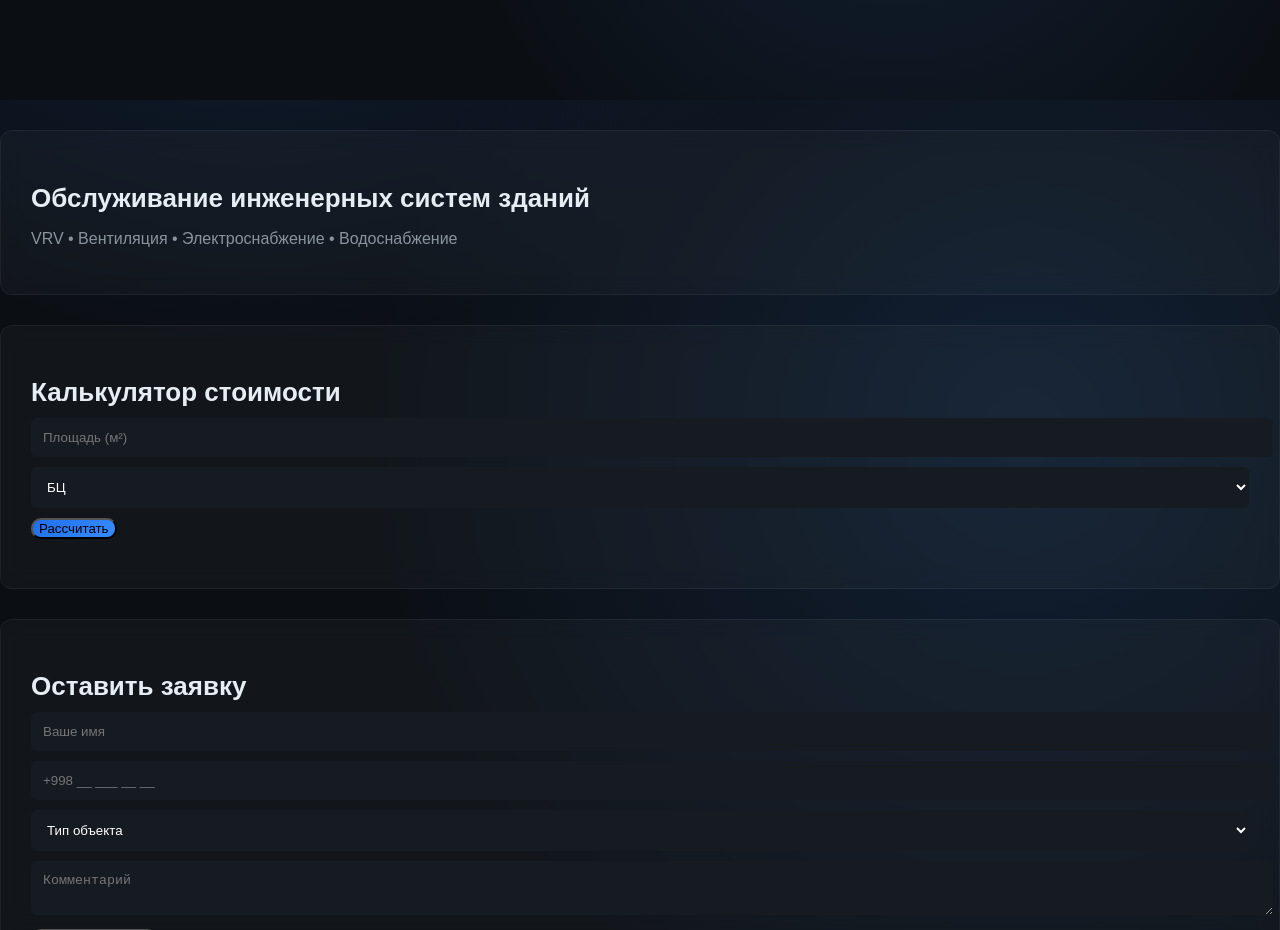
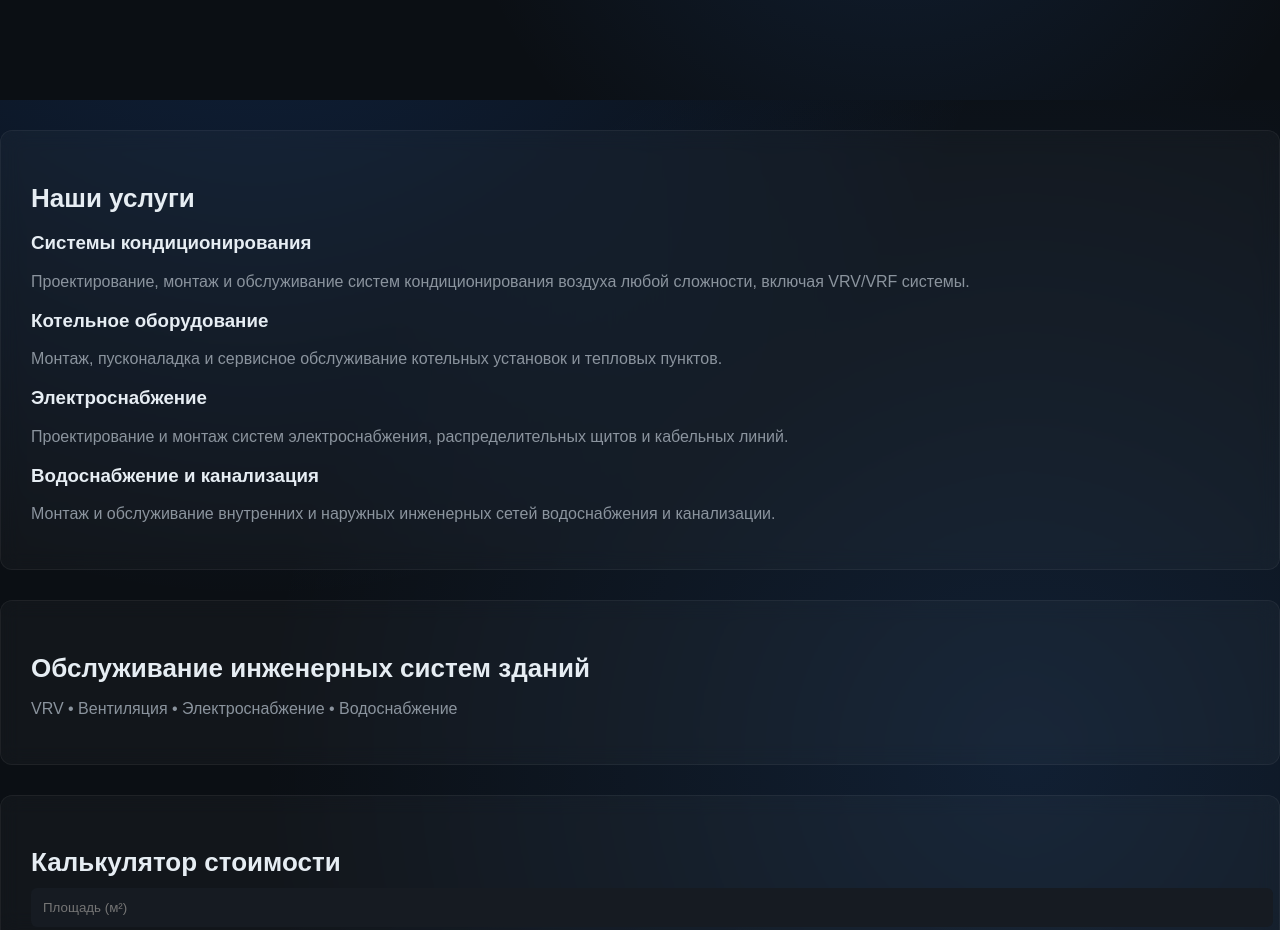
Before and after one commit to alexandroisg-jpg/asiatechnostroy, a website: page public/index.html in a window 1280 px wide. Shown: the part 860-1790 px from the top of the page. Drawn offline with Linux system fonts and the light colour scheme.

Commit message:
Update index.html

```diff
--- a/public/index.html
+++ b/public/index.html
@@ -28,6 +28,34 @@
 
   </div>
 
+</section>
+
+  <section class="services">
+  <div class="container">
+    <h2>Наши услуги</h2>
+
+    <div class="services-grid">
+      <div class="service-card">
+        <h3>Системы кондиционирования</h3>
+        <p>Проектирование, монтаж и обслуживание систем кондиционирования воздуха любой сложности, включая VRV/VRF системы.</p>
+      </div>
+
+      <div class="service-card">
+        <h3>Котельное оборудование</h3>
+        <p>Монтаж, пусконаладка и сервисное обслуживание котельных установок и тепловых пунктов.</p>
+      </div>
+
+      <div class="service-card">
+        <h3>Электроснабжение</h3>
+        <p>Проектирование и монтаж систем электроснабжения, распределительных щитов и кабельных линий.</p>
+      </div>
+
+      <div class="service-card">
+        <h3>Водоснабжение и канализация</h3>
+        <p>Монтаж и обслуживание внутренних и наружных инженерных сетей водоснабжения и канализации.</p>
+      </div>
+    </div>
+  </div>
 </section>
 
 <section class="container">
```
